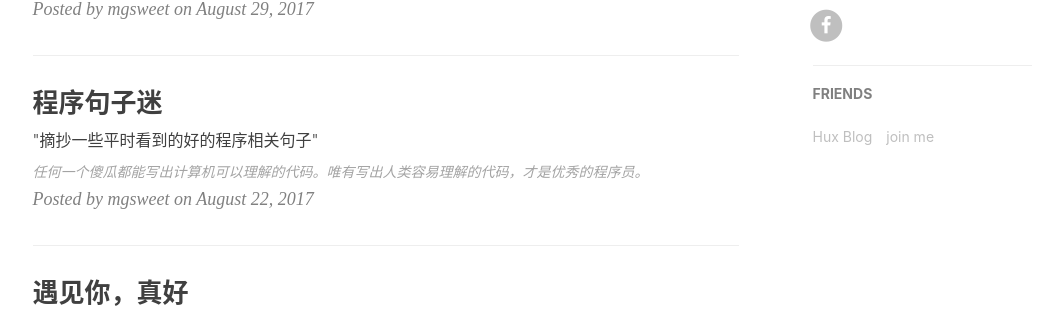
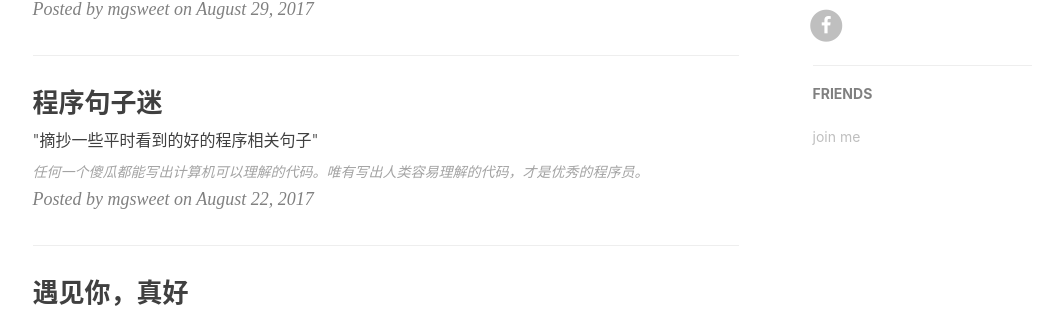
Before and after one commit to mgsweet/mgsweet.github.io, a Jekyll site: the page built from index.html, in a window 1280 px wide and 900 px high, scrolled down 749 px. Shown: the part 132-452 px from the top of the window, without its empty margins (135-1188 px from the left). Built offline with Jekyll 4.4.1, drawn with Linux system fonts in a browser that asks for light colours; nearby versions of some CDN libraries; the list of posts is cut into pages by our own code; comment, search, counter and statistics services are not loaded.

```diff
--- a/CNAME
+++ b/CNAME
@@ -0,0 +1 @@
+mgsweet.com
--- a/_config.yml
+++ b/_config.yml
@@ -105,9 +105,6 @@ featured-condition-size: 1             # A tag will be featured if the size of i
 # Friends
 friends: [
     {
-        title: "Hux Blog",
-        href: "http://huangxuan.me"
-    },{
         title: "join me",
         href: "#"
     }
```
Also changed, not shown: 1 other file.
